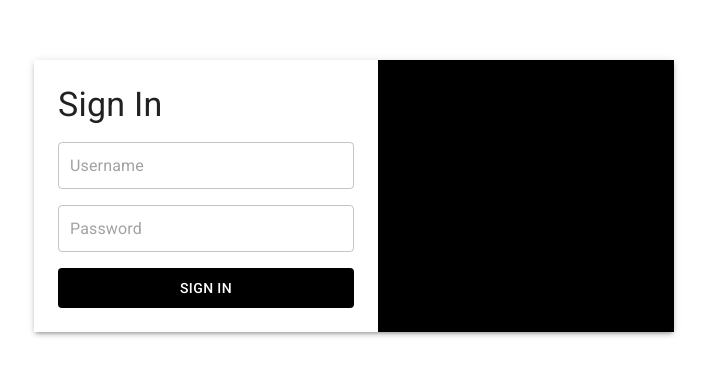
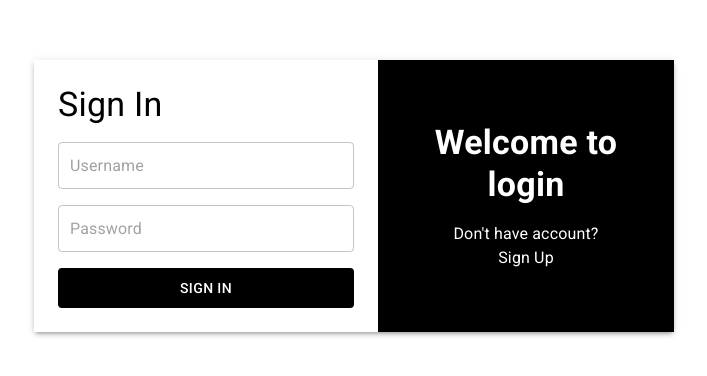
Before and after one commit to wakiryounus/dbc-frontend, a React (Create React App) app: page / in a window 1280 px wide. Shown: the part 204-580 px from the top of the page, without its empty margins (286-993 px from the left). Built offline with nearby package versions, Linux system fonts and the light colour scheme.

Commit message:
used styled for typography

```diff
--- a/src/components/dbc-typography.tsx
+++ b/src/components/dbc-typography.tsx
@@ -1,31 +1,24 @@
 import React from "react";
 import { TypographyProps } from "@mui/material/Typography/Typography";
-import { Theme, Typography } from "@mui/material";
-import { createStyles, makeStyles } from "@mui/styles";
-import clsx from "clsx";
+import { Typography, useTheme } from "@mui/material";
 
 interface DbcTypographyProps extends TypographyProps {
   light?: boolean;
 }
-type StyleProps = {
-  light?: boolean;
-};
-
-export const useStyles = makeStyles<Theme, StyleProps>((theme: Theme) =>
-  createStyles({
-    root: {
-      color: ({ light }) =>
-        light ? theme.palette.primary.main : theme.palette.secondary.main,
-    },
-  }),
-);
 
 const DbcTypography: React.FC<DbcTypographyProps> = (props) => {
-  const { light, className, children, ...rest } = props;
-  const classes = useStyles({ light });
+  const { light, children, ...rest } = props;
+  const theme = useTheme();
 
   return (
-    <Typography {...rest} className={clsx(classes.root, className)}>
+    <Typography
+      sx={{
+        color: light
+          ? theme.palette.primary.main
+          : theme.palette.secondary.main,
+      }}
+      {...rest}
+    >
       {children}
     </Typography>
   );
```
